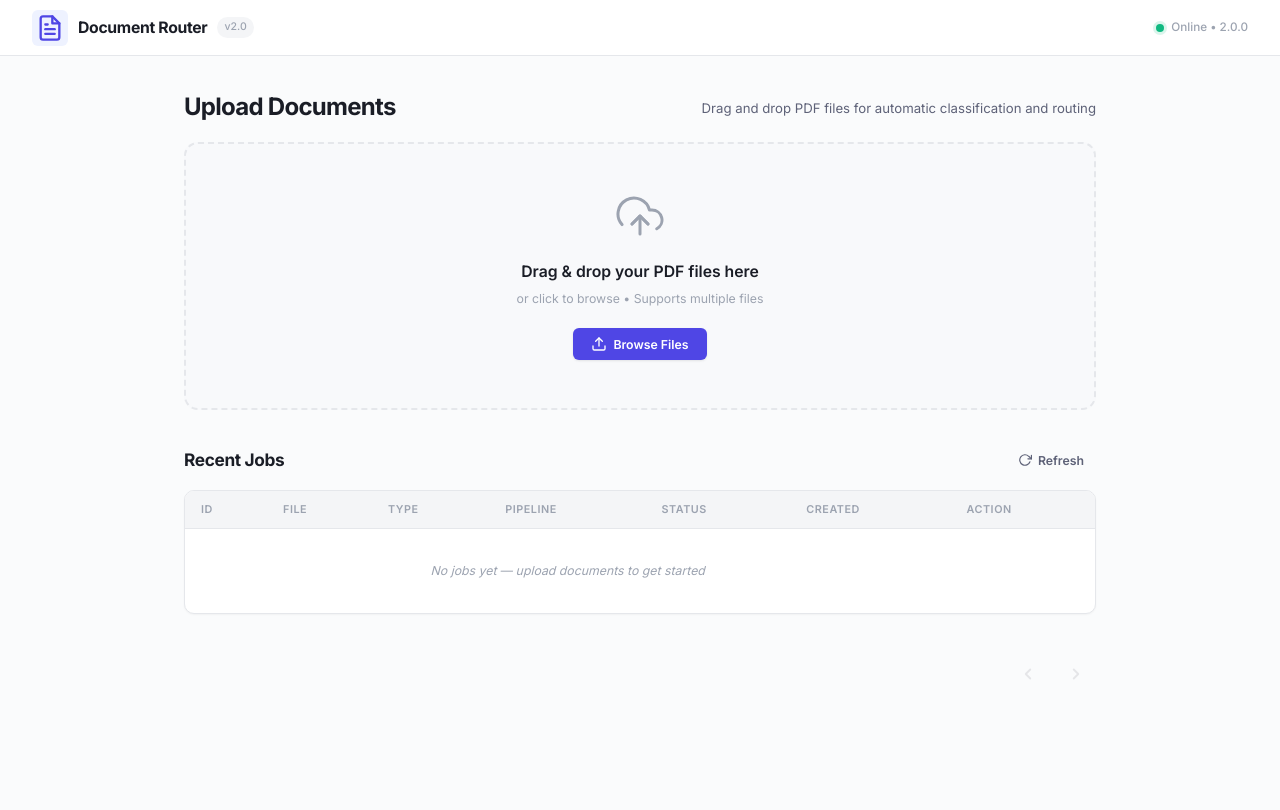
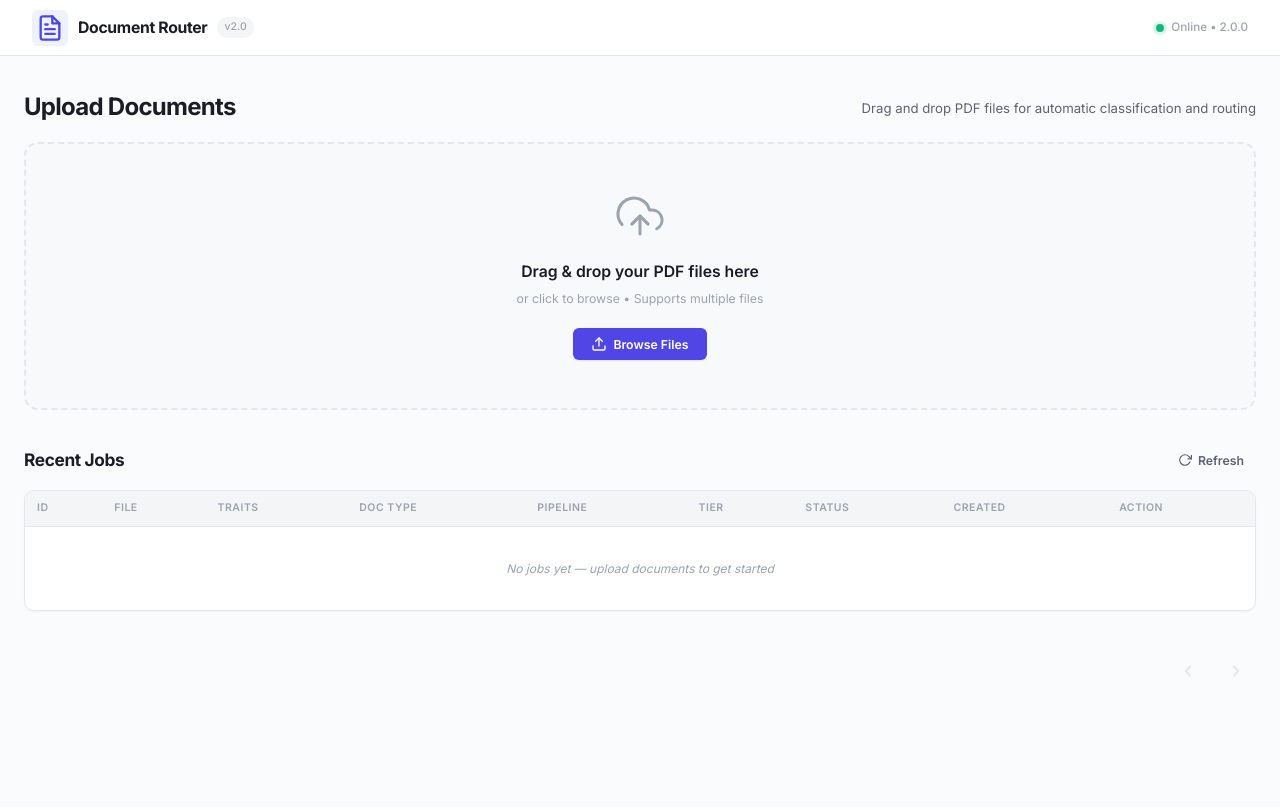
Before and after one commit to sashank-gz/Document-Router, a FastAPI app: page / in a window 1280 px wide. After the commit the page ends 677 px from the top, so only its background shows below. Run offline with FastAPI, Linux system fonts and the light colour scheme; data that the repository does not hold is empty.

Commit message:
I have increased the coloumns to show the Traits,Tier and improved the ui

```diff
--- a/app/router_engine.py
+++ b/app/router_engine.py
@@ -117,6 +117,8 @@ class DocumentRouterEngine:
                 job_id,
                 route=classification.pipeline.value,
                 status="CLASSIFIED",
+                document_type=classification.document_type.value,
+                classification_tier=classification.tier,
                 debug_info=json.dumps(debug_info) if debug_info else None
             )
 
--- a/static/app.js
+++ b/static/app.js
@@ -377,7 +377,7 @@ function renderJobsPage() {
     if (allJobs.length === 0) {
         jobsTbody.innerHTML = `
             <tr class="empty-row">
-                <td colspan="6">No jobs yet — upload documents to get started</td>
+                <td colspan="9">No jobs yet — upload documents to get started</td>
             </tr>
         `;
         paginationEl.hidden = true;
@@ -444,21 +444,34 @@ function renderJobsPage() {
             `;
         }
 
-        let fileTraitsHtml = '';
+        // ── Traits column ───────────────────────────────────
         let traitsArray = job.debug_info ? job.debug_info.pdf_traits : null;
+        let traitsHtml = '<span style="color:var(--text-muted);">—</span>';
         if (traitsArray && traitsArray.length > 0) {
-            fileTraitsHtml = `<div style="margin-top:4px; display:flex; gap:4px; flex-wrap:wrap;">${traitsArray.map(t => `<span class="badge badge-trait" style="font-size:0.65rem; padding:2px 6px;">${escapeHtml(t)}</span>`).join('')}</div>`;
+            traitsHtml = traitsArray.map(t => `<span class="badge badge-trait" style="font-size:0.65rem; padding:2px 6px;">${escapeHtml(t)}</span>`).join('');
         }
+
+        // ── Doc Type column ─────────────────────────────────
+        const docType = job.document_type || (job.debug_info ? job.debug_info.final_result : null) || "—";
+        const docTypeDisplay = docType === "UNKNOWN" ? "—" : docType.replace(/_/g, ' ');
+
+        // ── Tier column ────────────────────────────────────
+        const tierRaw = job.classification_tier || "";
+        const tierLabels = { "filename": "Tier 1", "keyword": "Tier 2", "llm": "Tier 3", "none": "—" };
+        const tierDisplay = tierLabels[tierRaw] || tierRaw || "—";
+        const tierColors = { "Tier 1": "#6366F1", "Tier 2": "#10B981", "Tier 3": "#F59E0B" };
+        const tierColor = tierColors[tierDisplay] || "var(--text-muted)";
 
         return `
             <tr>
                 <td>${job.id}</td>
                 <td class="file-cell" title="${escapeHtml(job.file_name)}">
                     ${escapeHtml(job.file_name || "—")}
-                    ${fileTraitsHtml}
                 </td>
-                <td><span class="badge badge-type">${job.route || "—"}</span></td>
+                <td><div style="display:flex; gap:4px; flex-wrap:wrap;">${traitsHtml}</div></td>
+                <td><span class="badge badge-type">${escapeHtml(docTypeDisplay)}</span></td>
                 <td><span class="badge badge-${pipelineClass}">${job.route || "—"}</span></td>
+                <td><span style="font-size:0.75rem; font-weight:600; color:${tierColor};">${tierDisplay}</span></td>
                 <td><span class="badge badge-status ${statusClass}">${job.status || "—"}</span></td>
                 <td>${created}</td>
                 <td class="action-cell">
@@ -472,7 +485,7 @@ function renderJobsPage() {
             </tr>
             ${logsContent || debugContent ? `
             <tr>
-                <td colspan="7" style="padding: 0; border: none; border-bottom: 1px solid var(--border-color);">
+                <td colspan="9" style="padding: 0; border: none; border-bottom: 1px solid var(--border-color);">
                     ${logsContent}
                     ${debugContent}
                 </td>
--- a/static/index.html
+++ b/static/index.html
@@ -9,7 +9,7 @@
     <link rel="preconnect" href="https://fonts.googleapis.com">
     <link rel="preconnect" href="https://fonts.gstatic.com" crossorigin>
     <link href="https://fonts.googleapis.com/css2?family=Inter:wght@300;400;500;600;700&display=swap" rel="stylesheet">
-    <link rel="stylesheet" href="/static/styles.css?v=3">
+    <link rel="stylesheet" href="/static/styles.css?v=4">
 </head>
 
 <body>
@@ -122,8 +122,10 @@
                         <tr>
                             <th>ID</th>
                             <th>File</th>
-                            <th>Type</th>
+                            <th>Traits</th>
+                            <th>Doc Type</th>
                             <th>Pipeline</th>
+                            <th>Tier</th>
                             <th>Status</th>
                             <th>Created</th>
                             <th>Action</th>
@@ -131,7 +133,7 @@
                     </thead>
                     <tbody id="jobs-tbody">
                         <tr class="empty-row">
-                            <td colspan="7">No jobs yet — upload documents to get started</td>
+                            <td colspan="9">No jobs yet — upload documents to get started</td>
                         </tr>
                     </tbody>
                 </table>
@@ -178,7 +180,7 @@
         </form>
     </dialog>
 
-    <script src="/static/app.js?v=9"></script>
+    <script src="/static/app.js?v=11"></script>
 </body>
 
 </html>
--- a/static/styles.css
+++ b/static/styles.css
@@ -53,7 +53,7 @@
     --radius-xl: 20px;
 
     /* Spacing */
-    --container-max: 960px;
+    --container-max: 1280px;
 
     /* Transitions */
     --ease: cubic-bezier(0.4, 0, 0.2, 1);
@@ -541,13 +541,14 @@ body {
     border: 1px solid var(--border);
     border-radius: var(--radius-md);
     box-shadow: var(--shadow-xs);
-    overflow: hidden;
+    overflow-x: auto;
 }
 
 .jobs-table {
     width: 100%;
     border-collapse: collapse;
-    font-size: 0.82rem;
+    font-size: 0.8rem;
+    min-width: 900px;
 }
 
 .jobs-table thead {
@@ -555,18 +556,19 @@ body {
 }
 
 .jobs-table th {
-    padding: 10px 16px;
+    padding: 9px 12px;
     text-align: left;
     font-weight: 600;
-    font-size: 0.72rem;
+    font-size: 0.7rem;
     text-transform: uppercase;
     letter-spacing: 0.05em;
     color: var(--text-muted);
     border-bottom: 1px solid var(--border);
+    white-space: nowrap;
 }
 
 .jobs-table td {
-    padding: 11px 16px;
+    padding: 10px 12px;
     color: var(--text-secondary);
     border-bottom: 1px solid var(--border-light);
 }
@@ -586,7 +588,7 @@ body {
 .jobs-table .file-cell {
     font-weight: 500;
     color: var(--text-primary);
-    max-width: 250px;
+    max-width: 180px;
     overflow: hidden;
     text-overflow: ellipsis;
     white-space: nowrap;
```
Also changed, not shown: app/models.py (+32 -6 lines).
